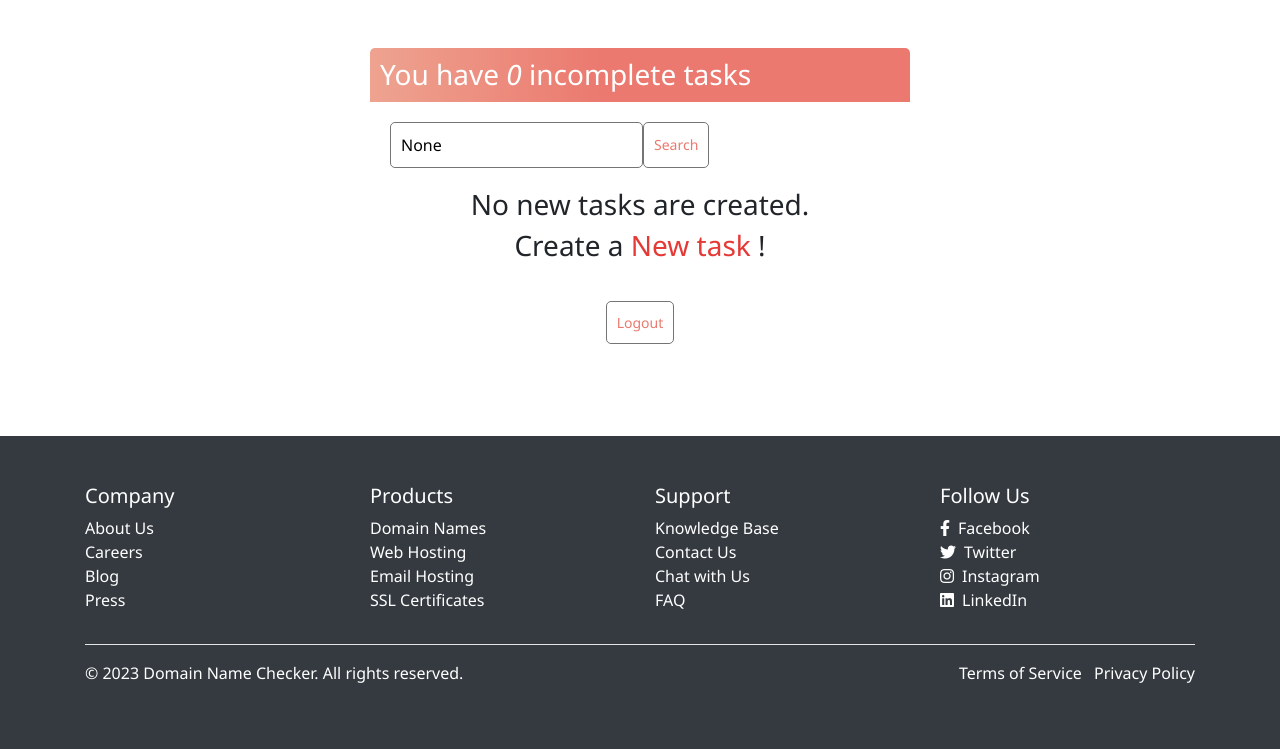
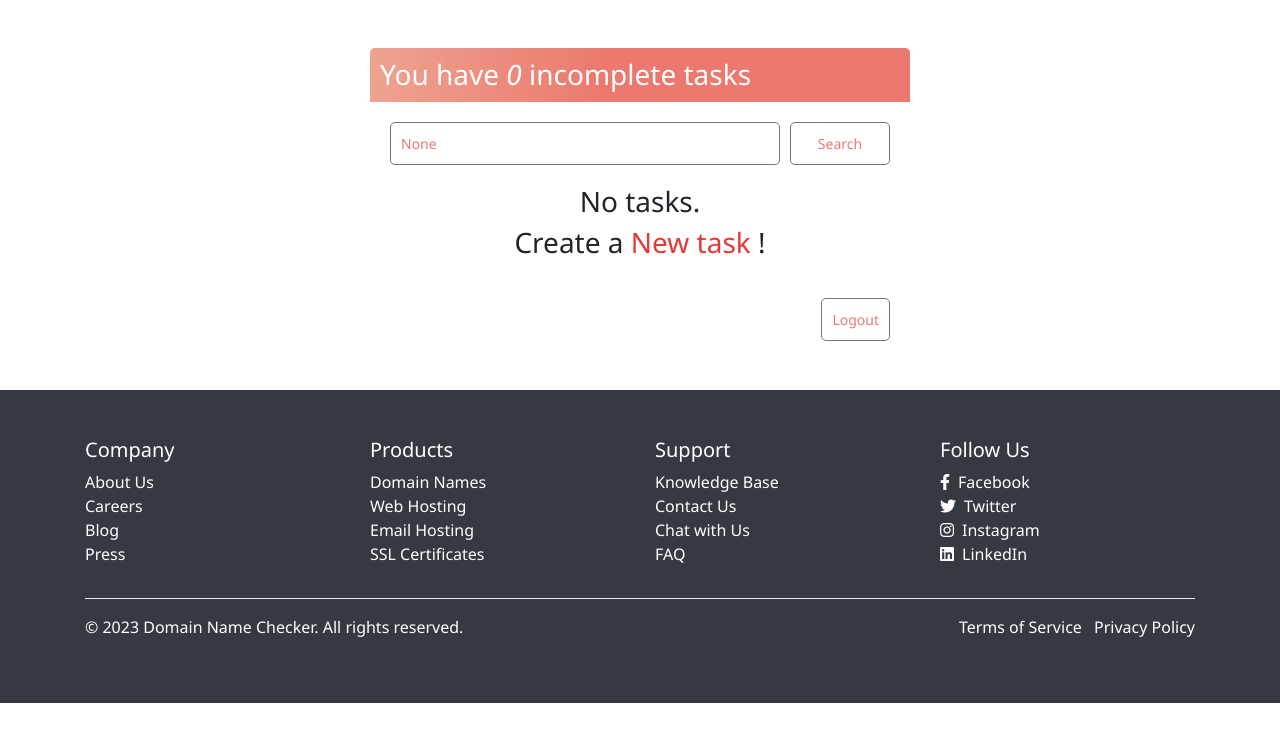
Before and after one commit to codeisinvalid/django_utility_tools, a Django app: page /task-manager/ in a window 1280 px wide. Shown: the part 56-805 px from the top of the page. After the commit the page ends 759 px from the top, so only its background shows below. Run offline with Django 5.2, Linux system fonts and the light colour scheme; a user stored in the database is signed in; data that the repository does not hold is empty.

Commit message:
general fixes

```diff
--- a/templates/domainnamechecker/domainsearch.html
+++ b/templates/domainnamechecker/domainsearch.html
@@ -10,6 +10,7 @@
             <div class="text-center mb-4">
                 <h1>Search for a domain name</h1>
                 <p class="lead">Find your perfect domain name for your website or business.</p>
+                <p class="lead">Domain name search tool provided made with &#x2764;</p>
             </div>
             <form method="post" id="domain-search-form">
                 {% csrf_token %}
--- a/templates/taskmanager/main.html
+++ b/templates/taskmanager/main.html
@@ -109,12 +109,14 @@
             opacity: 0.6;
         }
 
-
         #add-link {
             color: #EB796F;
             text-decoration: none;
-            font-size: 42px;
+            font-size: 30px;
             text-shadow: 1px 1px #81413b;
+
+            margin:5px;
+
         }
 
         #search-add-wrapper {
@@ -136,7 +138,7 @@
             border: 1px solid #757575;
             border-radius: 5px;
             padding: 10px;
-            width: 90%;
+            width: 80%;
         }
 
         label {
@@ -158,11 +160,29 @@
             border-radius: 5px;
             cursor: pointer;
             text-decoration: none;
+            float: right;
         }
 
         .card-body {
             padding: 20px;
         }
+
+#search-add-wrapper form {
+    display: flex;
+    align-items: center;
+    flex-grow: 1;
+    justify-content: flex-end;
+}
+
+#search-add-wrapper form input[type="text"] {
+    width: auto;
+    flex-grow: 1;
+    margin-right: 10px;
+}
+
+#search-add-wrapper form input[type="submit"] {
+    width: 100px; /* Adjust the width as needed */
+}
 
     </style>
 
--- a/templates/taskmanager/task_list.html
+++ b/templates/taskmanager/task_list.html
@@ -17,12 +17,12 @@
 <div id="search-add-wrapper">
 
     <form method="GET" style="display: flex;">
-        <input type='text' name='search-area' placeholder="Search your task" value="{{search_input}}">
+        <input type='text' class = 'button' name='search-area' placeholder="Search your task" value="{{search_input}}">
         <input class="button" type="submit" value='Search'>
     </form>
 
     {% if tasks|length > 0 %}
-    <a id="add-link" href="{% url 'task-create' %}">&#x2b;</a>
+    <a id="add-link" href="{% url 'task-create' %}">  &#x2b; </a>
     {% endif %}
 
 </div>
@@ -44,7 +44,7 @@
     </div>
     {% empty %}
     <div style="text-align: center; padding-bottom: 10px; line-height: 1em;">
-        <h3>No new tasks are created.</h3>
+        <h3>No tasks.</h3>
         <h3>Create a <a style="text-decoration: none; color: #e53935;" href="{% url 'task-create' %}">New task</a> ! </h3>
     </div>
     {% endfor %}
--- a/templates/urlshortener/urlshortener.html
+++ b/templates/urlshortener/urlshortener.html
@@ -28,8 +28,8 @@
     <div class="container mb-5">
         <div class="row">
             <div class="col-md-12">
-                <h2 class="text-center mb-4">Shorten your URLs, use anywhere </h2>
-                <p class="text-center">Check domain name availability and secure yours now.</p>
+                <h2 class="text-center mb-4"> Keep it short </h2>
+                <p class="text-center">Shorten your URLs, use anywhere.</p>
                 <div class="text-center">
                     {% comment %} <button class="btn btn-outline-primary mr-2">Popular</button> {% endcomment %}
                     {% comment %} <button class="btn btn-outline-primary">Deals</button> {% endcomment %}
```
Also changed, not shown: db.sqlite3.
